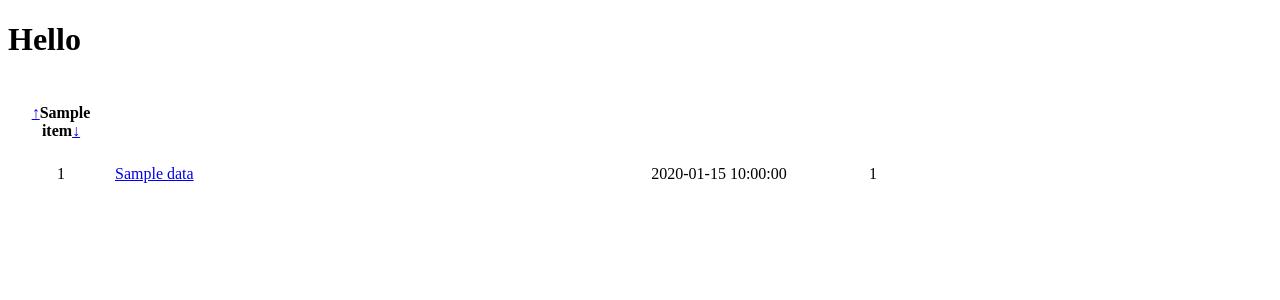
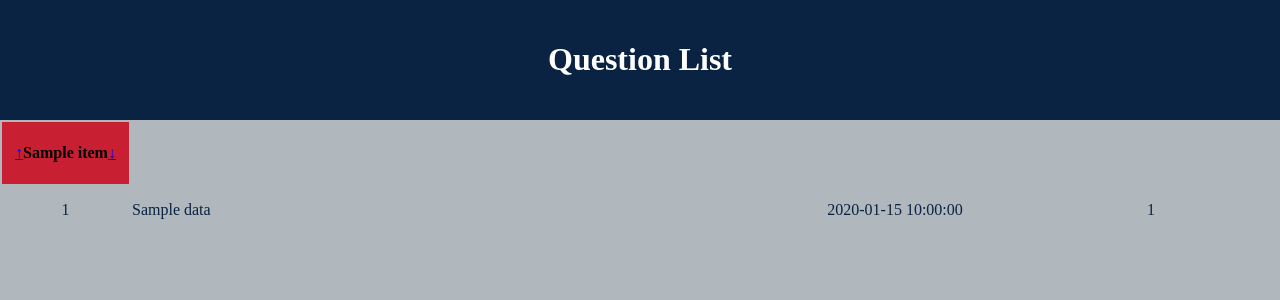
Before and after one commit to Blasko-Peter/Q-and-A, a Flask app: template templates/list.html in a window 1280 px wide. Shown: the top 300 px of the page. Run offline with Flask 2, Linux system fonts and the light colour scheme; the template is opened without the code that fills it: most values are stand-ins (such as "Sample title", 1, 10 or a date in 2020).

Commit message:
add style_list.css to list.html

```diff
--- /dev/null
+++ b/static/style_list.css
@@ -0,0 +1,69 @@
+body {
+margin: 0;
+background: #B0B7BD
+}
+
+.header {
+background: #0A2342;
+color: white;
+padding: 20px 0
+}
+
+.header h1 {
+text-align: center
+}
+
+table {
+width: 100%
+}
+
+.table-header {
+background: #C81F32
+}
+
+.id {
+width: 10%;
+padding-top: 15px;
+color: #0A2342
+}
+
+.title {
+width: 50%;
+padding-top: 15px;
+}
+
+.title-link {
+color: #0A2342;
+text-decoration: none
+}
+
+.title-link:hover {
+color: #C81F32
+}
+
+.sub-time {
+width: 20%;
+padding-top: 15px;
+color: #0A2342
+}
+
+.vote {
+width: 20%;
+padding-top: 15px;
+color: #0A2342
+}
+
+#list_all {
+text-align: center;
+padding: 15px 0;
+}
+
+#to-list-route {
+text-decoration: none;
+color: #0A2342;
+text-transform: uppercase;
+}
+
+#to-list-route:hover {
+color: #C81F32
+}
--- a/templates/list.html
+++ b/templates/list.html
@@ -3,26 +3,31 @@
 <head>
     <meta charset="UTF-8">
     <title>Question List</title>
+    <link rel="stylesheet" type="text/css" href="static/style_list.css">
 </head>
 <body>
-    <h1>Hello</h1>
+    <div class="header">
+        <h1>Question List</h1>
+    </div>
+    <div>
         <table>
-        <tr>
+            <tr class="table-header">
                 {% for item in list_head %}
                     <th><h4><a href="/list?order_by={{ item }}&order_direction=asc">&#8593</a>{{ item }}<a href="/list?order_by={{ item }}&order_direction=desc">&#8595</a></h4></th>
                 {% endfor %}
             </tr>
             {% for data in data_list %}
-        <tr>
-            <td width="100" align="center">{{ data['id'] }}</td>
-            <td width="500"><a href="/question/{{ data['id'] }}">{{ data['title'] }}</a></td>
-            <td width="200" align="center">{{ data['submission_time'] }}</td>
-            <td width="100" align="center">{{ data['vote_number'] }}</td>
+            <tr class="table-row">
+                <td class="id" align="center">{{ data['id'] }}</td>
+                <td class="title"><a class="title-link" href="/question/{{ data['id'] }}">{{ data['title'] }}</a></td>
+                <td class="sub-time" align="center">{{ data['submission_time'] }}</td>
+                <td class="vote" align="center">{{ data['vote_number'] }}</td>
             </tr>
             {% endfor %}
         </table>
+    </div>
     {% if limit %}
-        <div id="list_all"><a href="/list">List all questions</a></div>
+        <div id="list_all"><a id="to-list-route" href="/list">List all questions</a></div>
     {% endif %}
 </body>
 </html>
```
Lines whose indentation alone changed are shown as unchanged.
